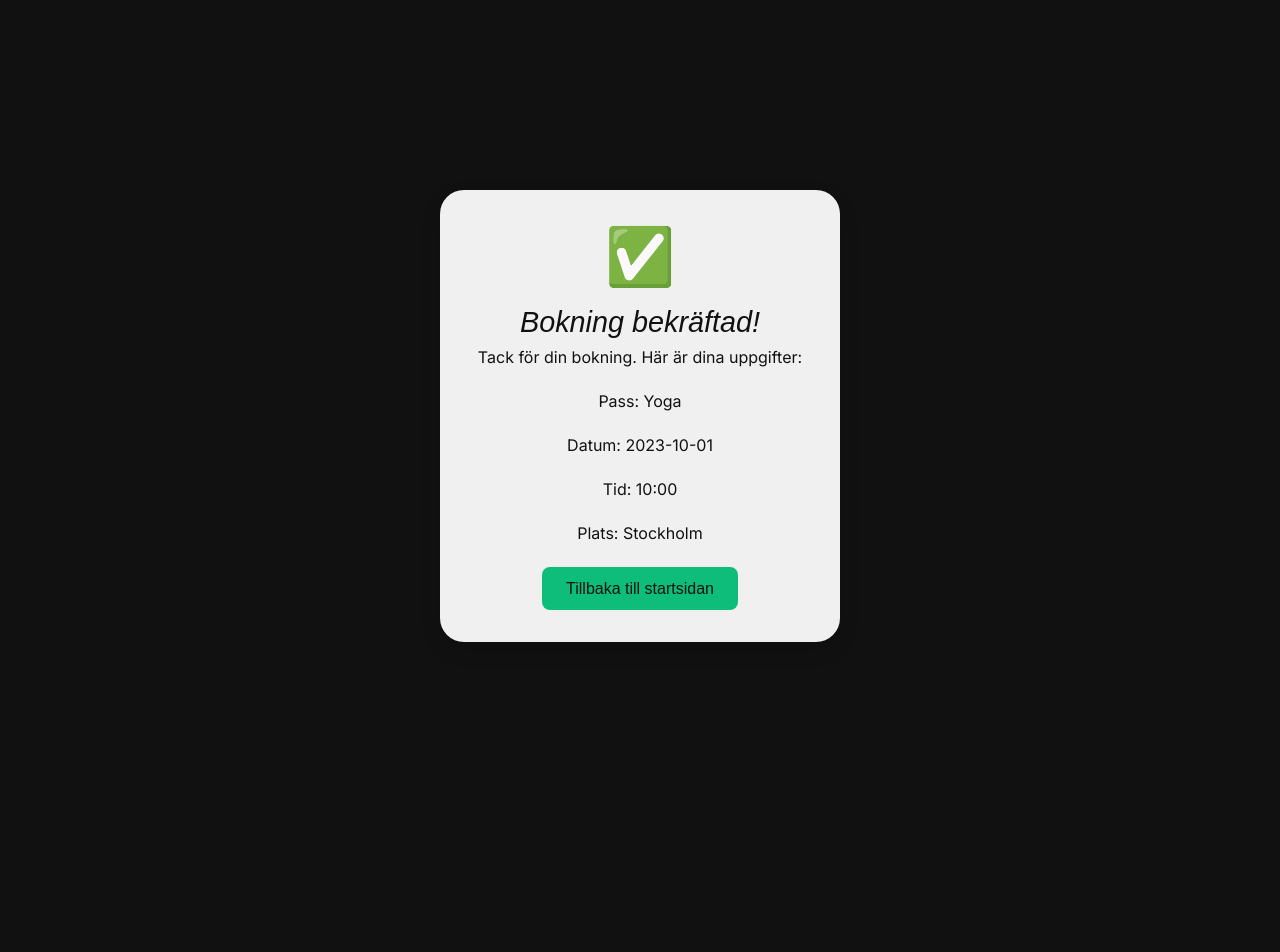
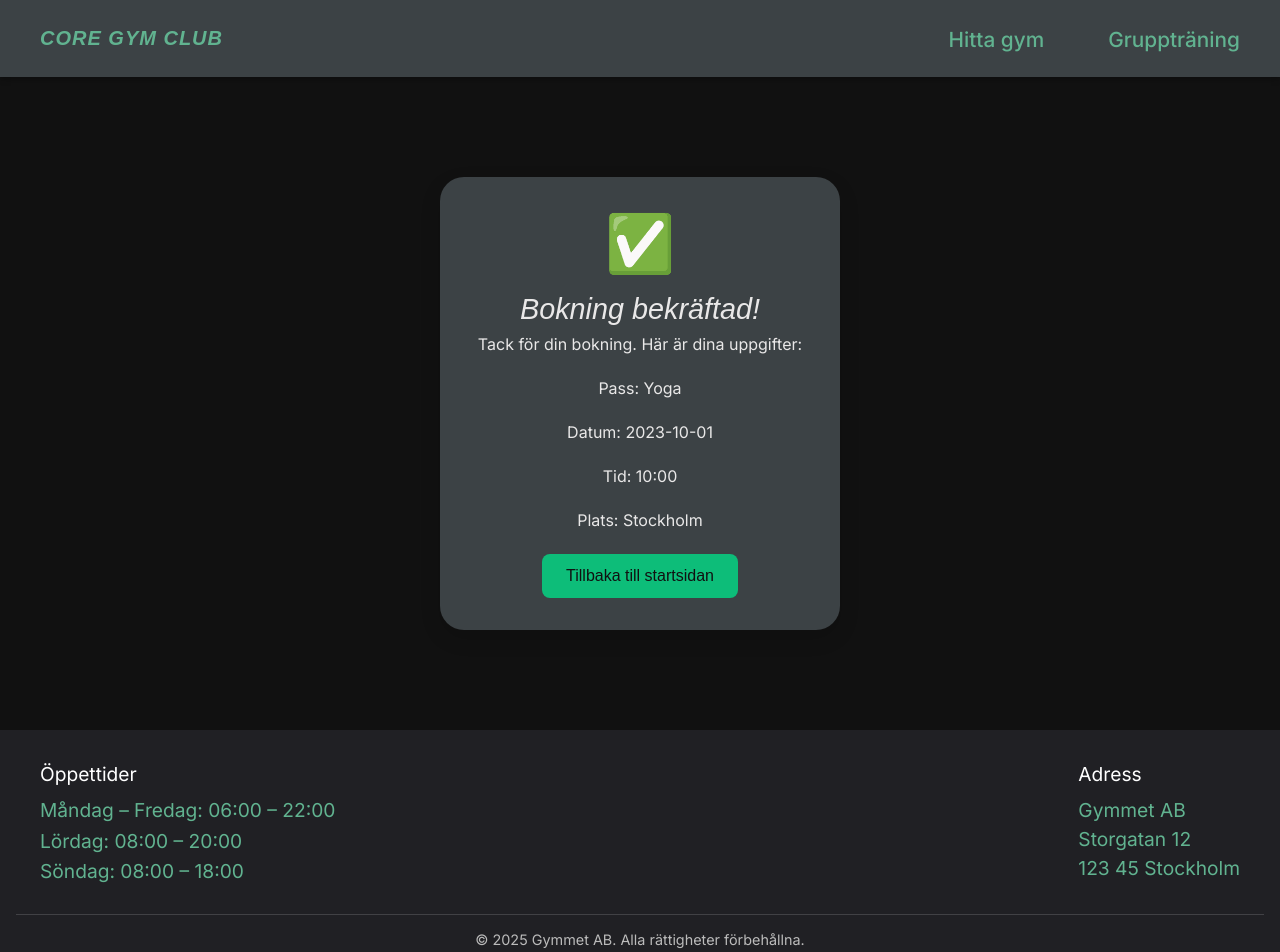
Before and after one commit to grupp14-fab3d32a/frontend, a React (Vite) app: page / in a window 1280 px wide. Shown: the top 952 px of the page. Before the commit the page ends 832 px from the top, so only its background shows below. Built offline with nearby package versions, Linux system fonts and the light colour scheme; a web font is replaced by a local one.

Commit message:
Navbar & footer added

```diff
--- a/package.json
+++ b/package.json
@@ -11,7 +11,8 @@
   },
   "dependencies": {
     "react": "^19.1.1",
-    "react-dom": "^19.1.1"
+    "react-dom": "^19.1.1",
+    "react-router-dom": "^7.9.1"
   },
   "devDependencies": {
     "@eslint/js": "^9.33.0",
--- a/src/App.jsx
+++ b/src/App.jsx
@@ -1,16 +1,22 @@
 import Confirm from './components/Confirm'
+import Footer from './components/Footer'
+import Navbar from './components/Navbar'
 import './css/app.css'
+import { Route, Routes, BrowserRouter as Router } from 'react-router-dom'
 
 function App() {
-
   return (
-    <>
-      <main>
-        <div className='container'>
-          <Confirm />
-        </div>
-      </main>
-    </>
+    <Router>
+      <div className="app-container">
+        <Navbar />
+        <main className="app-main">
+          <Routes>
+            <Route path="/" element={<Confirm />} />
+          </Routes>
+        </main>
+        <Footer />
+      </div>
+    </Router>
   )
 }
 
--- /dev/null
+++ b/src/components/Footer.jsx
@@ -0,0 +1,32 @@
+import React from 'react'
+import '../css/Footer.css'
+
+const Footer = () => {
+  return (
+    <footer className="footer">
+      <div className="footer-container">
+        <div className="footer-section">
+          <h4>Öppettider</h4>
+          <ul>
+            <li>Måndag – Fredag: 06:00 – 22:00</li>
+            <li>Lördag: 08:00 – 20:00</li>
+            <li>Söndag: 08:00 – 18:00</li>
+          </ul>
+        </div>
+
+        <div className="footer-section">
+          <h4>Adress</h4>
+          <p>Gymmet AB</p>
+          <p>Storgatan 12</p>
+          <p>123 45 Stockholm</p>
+        </div>
+      </div>
+
+      <div className="footer-bottom">
+        <p>© {new Date().getFullYear()} Gymmet AB. Alla rättigheter förbehållna.</p>
+      </div>
+    </footer>
+  )
+}
+
+export default Footer
--- /dev/null
+++ b/src/components/Navbar.jsx
@@ -0,0 +1,22 @@
+import React from 'react'
+import '../css/Navbar.css'
+
+const Navbar = () => {
+  return (
+    <nav className="navbar">
+      <div className="navbar-container">
+        <h1 className="navbar-logo">CORE GYM CLUB</h1>
+
+        <ul className="navbar-links">
+          <li><a href="#">Hitta gym</a></li>
+          <li><a href="#">Gruppträning</a></li>
+
+        </ul>
+
+        <button className="navbar-toggle">☰</button>
+      </div>
+    </nav>
+  )
+}
+
+export default Navbar
--- a/src/css/Confirm.css
+++ b/src/css/Confirm.css
@@ -4,12 +4,15 @@
   display: flex;
   justify-content: center;
   align-items: center;
+  margin-top: 100px;
+  margin-bottom: 100px;
   background: var(--clr-body-dark);
-  min-height: 100vh;
+  height: 100%;
 }
 
+
 .confirm-card {
-  background: var(--clr-gray);
+  background: #3c4245;
   padding: 2rem;
   border-radius: 1.5rem;
   box-shadow: 0 8px 20px rgba(0, 0, 0, 0.15);
@@ -27,13 +30,13 @@
 .confirm-card h1 {
   font-size: 1.8rem;
   margin-bottom: 0.5rem;
-  color: var(--clr-text-black);
+  color: var(--clr-text-white);
 }
 
 .confirm-card p {
   font-size: 1rem;
   margin-bottom: 1.5rem;
-  color: var(--clr-text-black);
+  color: var(--clr-text-white);
 }
 
 .btn-primary {
@@ -45,4 +48,9 @@
   cursor: pointer;
   font-size: 1rem;
   transition: 0.3s ease;
+
+    &:hover {
+        background: #b3c5bd;
+        transition: 0.1s ease;
+    }
 }
--- /dev/null
+++ b/src/css/Footer.css
@@ -0,0 +1,46 @@
+.footer {
+  background-color: #202024;
+  color: #61b390;
+  padding: 2rem 1rem 1rem;
+  margin-top: auto;
+}
+
+.footer-container {
+  display: flex;
+  justify-content: space-between;
+  flex-wrap: wrap;
+  gap: 2rem;
+  max-width: 1200px;
+  margin: 0 auto;
+}
+
+.footer-section h4 {
+  font-family: "Inter", sans-serif;
+  font-size: 1.2rem;
+  margin-bottom: 0.8rem;
+  color: #ffffff;
+}
+
+.footer-section ul {
+  list-style: none;
+  padding: 0;
+}
+
+.footer-section li {
+  margin-bottom: 0.4rem;
+    font-size: 1.2rem;
+}
+
+.footer-section p {
+  margin: 0.3rem 0;
+  font-size: 1.2rem;
+}
+
+.footer-bottom {
+  text-align: center;
+  margin-top: 1.5rem;
+  border-top: 1px solid rgba(255, 255, 255, 0.15);
+  padding-top: 1rem;
+  font-size: 0.9rem;
+  color: #bbbbbb;
+}
--- /dev/null
+++ b/src/css/Navbar.css
@@ -0,0 +1,66 @@
+.navbar {
+  background-color: #3c4245;
+  color: #61b390;
+  padding: 1.5rem 1.5rem;
+  box-shadow: 0 2px 6px rgba(0,0,0,0.3);
+}
+
+.navbar-container {
+  max-width: 1200px;
+  margin: 0 auto;
+  display: flex;
+  justify-content: space-between;
+  align-items: center;
+}
+
+.navbar-logo {
+  font-size: 1.25rem;
+  font-weight: bold;
+  letter-spacing: 1px;
+}
+
+.navbar-links {
+  display: flex;
+  gap: 4rem;
+  list-style: none;
+}
+
+.navbar-links a {
+  text-decoration: none;
+  font-size: 1.3rem;
+  font-weight: 500;
+  color: #61b390;
+  transition: color 0.3s ease;
+}
+
+.navbar-links a:hover {
+  color: #ffffff;
+}
+
+/* Hamburger knapp (mobil) */
+.navbar-toggle {
+  display: none;
+  background: none;
+  border: 1px solid #61b390;
+  color: #ffffff;
+  padding: 0.3rem 0.6rem;
+  border-radius: 6px;
+  font-size: 1.2rem;
+  cursor: pointer;
+  transition: all 0.3s ease;
+}
+
+.navbar-toggle:hover {
+  background-color: #61b390;
+  color: #ffffff;
+}
+
+@media (max-width: 768px) {
+  .navbar-links {
+    display: none;
+  }
+
+  .navbar-toggle {
+    display: block;
+  }
+}
--- a/src/css/app.css
+++ b/src/css/app.css
@@ -1,5 +1,12 @@
 @import url("https://fonts.googleapis.com/css2?family=Anton+SC&family=Comfortaa:wght@300..700&display=swap");
 @import url('https://fonts.googleapis.com/css2?family=Inter:ital,opsz,wght@0,14..32,100..900;1,14..32,100..900&display=swap');
+
+
+/*
+  Förslag på färger
+   #61b390;
+   #3c4245;
+*/
 
 :root {
     --clr-text-white: #e9e8e8;
@@ -15,6 +22,7 @@
     --clr-button-gray: #f0f0f0;
 }
 
+
 * {
     margin: 0;
     padding: 0;
@@ -27,9 +35,10 @@ body {
     font-weight: 400;
     font-style: normal;
     font-size: 1.5rem;
-    width: 100wh;
+    width: 100vw;
     height: 100vh;
     color: var(--clr-text-white);
+    overflow-x: hidden;
 }
 
 h1 {
@@ -131,3 +140,14 @@ h6 {
     background-color: var(--clr-button-gray);
     border: 1px solid transparent;
 }
+
+.app-container {
+  display: flex;
+  flex-direction: column;
+  min-height: 100vh; /* fyller hela höjden */
+}
+
+.app-main {
+  flex: 1; /* tar upp allt utrymme mellan Navbar och Footer */
+  overflow: hidden; /* tar bort oönskad scroll här */
+}
```
Also changed, not shown: 1 other file (tests, documents, lock files or other folders).
